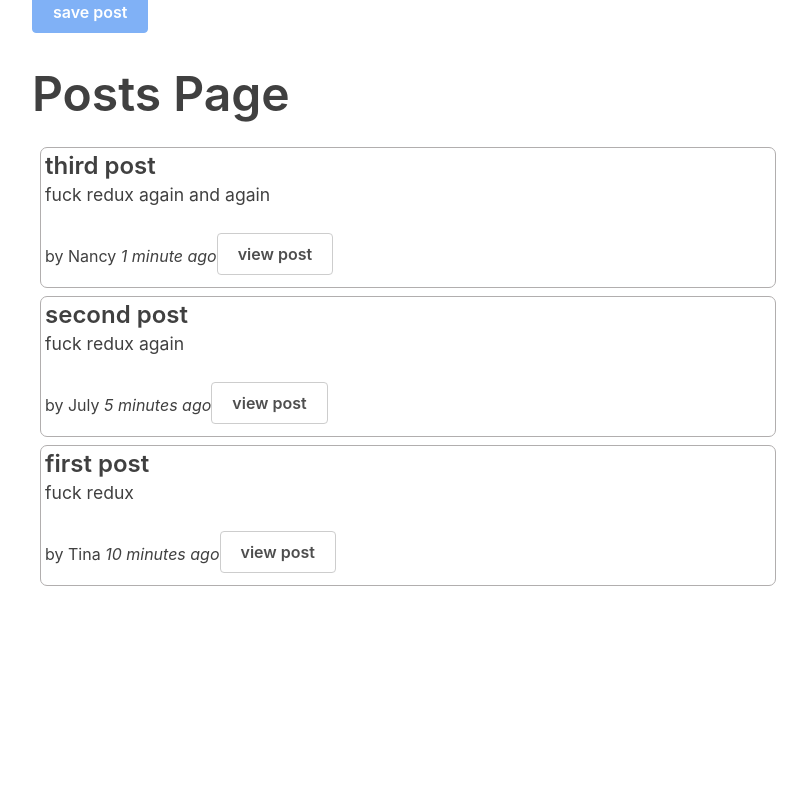
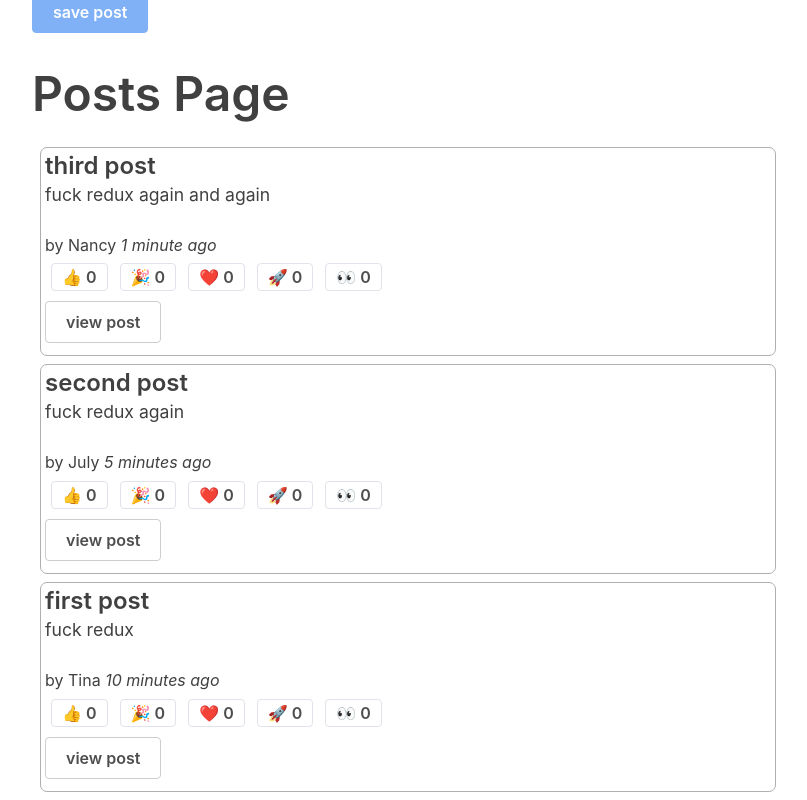
Before and after one commit to yportfolio/FuckRedux, a React (Create React App) app: page / in a window 1280 px wide. Shown: the part 649-1449 px from the top of the page, without its empty margins (232-1039 px from the left). Before the commit the page ends 1243 px from the top, so only its background shows below. Built offline with nearby package versions, Linux system fonts and the light colour scheme; what miragejs, txtgen would draw is missing.

Commit message:
Add reaction buttons features

```diff
--- a/src/features/posts/PostsList.jsx
+++ b/src/features/posts/PostsList.jsx
@@ -3,6 +3,7 @@
 import { Link } from 'react-router-dom'
 import PostAuthor from './PostAuthor'
 import TimeAgo from './TimeAgo'
+import ReactionButtons from './ReactionButtons'
 
 const PostsList = () => {
   const posts = useSelector((state) => state.posts)
@@ -16,6 +17,7 @@
       <p>{post.content}</p>
       <PostAuthor userId={post.user} />
       <TimeAgo timestamp={post.date} />
+      <ReactionButtons post={post} />
       <Link to={`/posts/${post.id}`} className="button muted-button">
         view post
       </Link>
--- a/src/features/posts/PostsSlice.jsx
+++ b/src/features/posts/PostsSlice.jsx
@@ -8,6 +8,13 @@
     content: 'fuck redux',
     user: 0,
     date: sub(new Date(), { minutes: 10 }).toISOString(),
+    reactions: {
+      thumbsUp: 0,
+      hooray: 0,
+      heart: 0,
+      rocket: 0,
+      eyes: 0,
+    },
   },
   {
     id: '2',
@@ -15,6 +22,13 @@
     content: 'fuck redux again',
     user: 1,
     date: sub(new Date(), { minutes: 5 }).toISOString(),
+    reactions: {
+      thumbsUp: 0,
+      hooray: 0,
+      heart: 0,
+      rocket: 0,
+      eyes: 0,
+    },
   },
   {
     id: '3',
@@ -22,6 +36,13 @@
     content: 'fuck redux again and again',
     user: 2,
     date: sub(new Date(), { minutes: 1 }).toISOString(),
+    reactions: {
+      thumbsUp: 0,
+      hooray: 0,
+      heart: 0,
+      rocket: 0,
+      eyes: 0,
+    },
   },
 ]
 
@@ -43,6 +64,13 @@
             content,
             user: Number(userId),
             date: new Date().toISOString(),
+            reactions: {
+              thumbsUp: 0,
+              hooray: 0,
+              heart: 0,
+              rocket: 0,
+              eyes: 0,
+            },
           },
         }
       },
@@ -55,8 +83,15 @@
         existingPost.content = content
       }
     },
+    reactionAdded: (state, action) => {
+      const { postId, reaction } = action.payload
+      const existingPost = state.find((post) => post.id === postId)
+      if (existingPost) {
+        existingPost.reactions[reaction]++
+      }
+    },
   },
 })
 
 export default postsSlice.reducer
-export const { postAdded, postUpdated } = postsSlice.actions
+export const { postAdded, postUpdated, reactionAdded } = postsSlice.actions
--- /dev/null
+++ b/src/features/posts/ReactionButtons.jsx
@@ -0,0 +1,33 @@
+import React from 'react'
+import { useDispatch } from 'react-redux'
+import { reactionAdded } from './PostsSlice'
+
+const reactionEmoji = {
+  thumbsUp: '👍',
+  hooray: '🎉',
+  heart: '❤️',
+  rocket: '🚀',
+  eyes: '👀',
+}
+
+const ReactionButtons = ({ post }) => {
+  const dispatch = useDispatch()
+
+  //Object.entries(Obj) return a array of [key, value].
+  const reactionButtons = Object.entries(reactionEmoji).map(([name, emoji]) => (
+    <button
+      key={name}
+      type="button"
+      className="muted-button reaction-button"
+      onClick={() =>
+        dispatch(reactionAdded({ postId: post.id, reaction: name }))
+      }
+    >
+      {emoji} {post.reactions[name]}
+    </button>
+  ))
+
+  return <div>{reactionButtons}</div>
+}
+
+export default ReactionButtons
--- a/src/features/posts/SinglePostPage.jsx
+++ b/src/features/posts/SinglePostPage.jsx
@@ -2,6 +2,7 @@
 import { useSelector } from 'react-redux'
 import { Link } from 'react-router-dom'
 import PostAuthor from './PostAuthor'
+import ReactionButtons from './ReactionButtons'
 
 export const SinglePostPage = ({ match }) => {
   //According to the route's postId, render the component
@@ -25,6 +26,7 @@
           <h2>{post.title}</h2>
           <p className="post-content">{post.content}</p>
           <PostAuthor userId={post.user} />
+          <ReactionButtons post={post} />
           <Link className="button" to={`/editPost/${post.id}`}>
             edit
           </Link>
```
